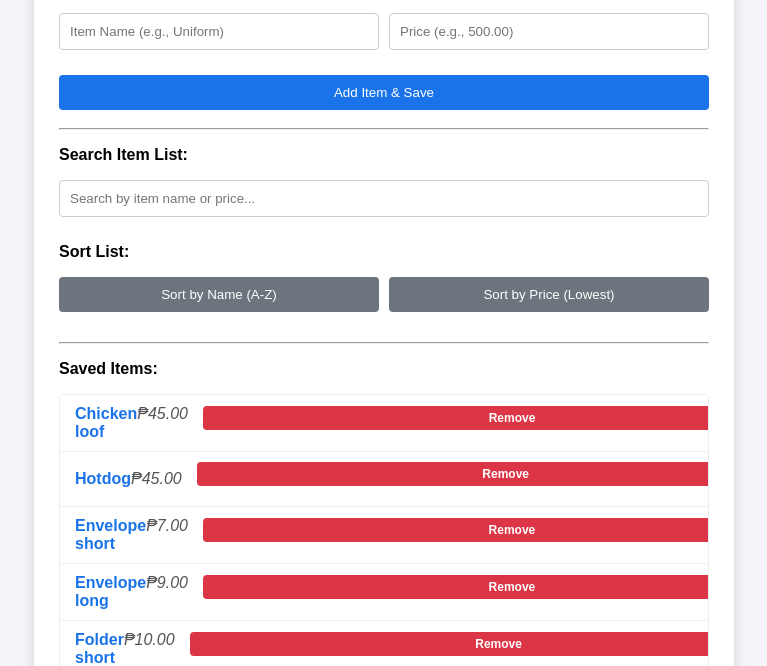
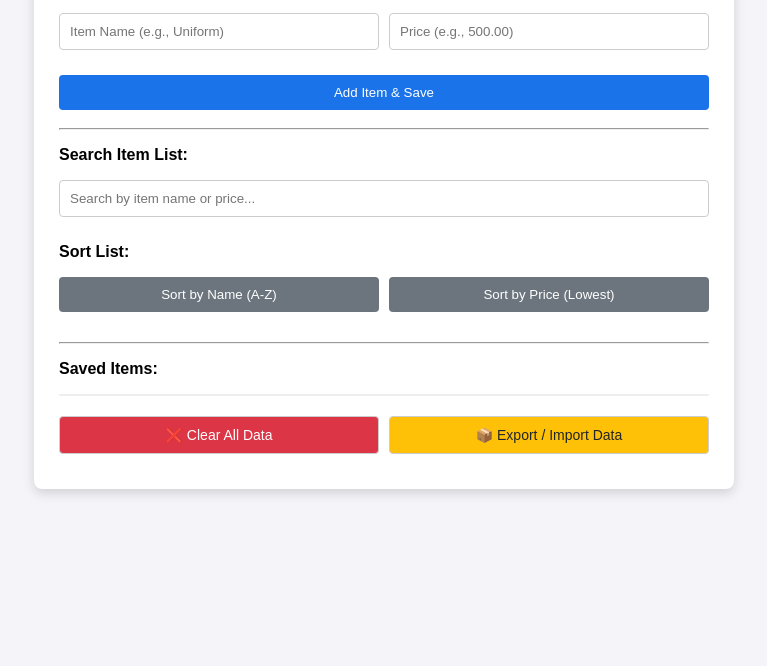
Before and after one commit to SteveJayson/List2, a plain HTML site: page index.html in a window 1280 px wide. Shown: the part 134-800 px from the top of the page, without its empty margins (256-1023 px from the left). Drawn offline with Linux system fonts and the light colour scheme.

Commit message:
Update index.html

```diff
--- a/index.html
+++ b/index.html
@@ -3,7 +3,7 @@
 <head>
     <meta charset="UTF-8">
     <meta name="viewport" content="width=device-width, initial-scale=1.0">
-    <title>Hygiene's Item List & Prices (₱) - Sortable</title>
+    <title>Hygiene's Item List & Prices (₱) - Mobile Ready</title>
     <style>
         /* Base Styles */
         body {
@@ -43,7 +43,7 @@
             width: auto;
         }
         .add-button {
-            background-color: #1a73e8; /* Blue color for add button */
+            background-color: #1a73e8;
             color: white;
             cursor: pointer;
             border: none;
@@ -53,7 +53,32 @@
         .add-button:hover {
             background-color: #1565c0;
         }
-        /* Sorting Button Group */
+        /* Management Buttons */
+        .management-buttons {
+            display: flex;
+            gap: 10px;
+            margin-top: 20px;
+        }
+        .management-buttons button {
+            flex: 1;
+            width: auto;
+            font-size: 14px;
+        }
+        .clear-btn {
+            background-color: #dc3545; /* Red for deletion */
+            color: white;
+        }
+        .clear-btn:hover {
+            background-color: #c82333;
+        }
+        .backup-btn {
+            background-color: #ffc107; /* Yellow for export/import */
+            color: #212529;
+        }
+        .backup-btn:hover {
+            background-color: #e0a800;
+        }
+        /* Sorting Button Group (Kept) */
         .sort-buttons {
             display: flex;
             gap: 10px;
@@ -70,7 +95,7 @@
             background-color: #5a6268;
         }
 
-        /* List Styles */
+        /* List Styles (Kept) */
         ul {
             list-style: none;
             padding: 0;
@@ -106,7 +131,7 @@
         .item-name {
             font-weight: bold;
             color: #1a73e8;
-            flex-basis: 70%;
+            flex-basis: 60%;
         }
         .item-price {
             font-style: italic;
@@ -114,6 +139,25 @@
             flex-basis: 30%;
             text-align: right;
             unicode-bidi: embed;
+        }
+        /* Action Buttons Group */
+        .action-group {
+            display: flex;
+            gap: 5px;
+            flex-shrink: 0;
+        }
+        .edit-btn {
+            background-color: #ffc107;
+            color: #212529;
+            border: none;
+            padding: 5px 10px;
+            border-radius: 4px;
+            font-size: 12px;
+            font-weight: bold;
+            cursor: pointer;
+        }
+        .edit-btn:hover {
+            background-color: #e0a800;
         }
         .remove-btn {
             background-color: #dc3545;
@@ -124,7 +168,6 @@
             font-size: 12px;
             font-weight: bold;
             cursor: pointer;
-            flex-shrink: 0;
         }
         .remove-btn:hover {
             background-color: #c82333;
@@ -173,6 +216,11 @@
     <p><strong>Saved Items:</strong></p>
     <ul id="itemList">
     </ul>
+
+    <div class="management-buttons">
+        <button onclick="clearAllData()" class="clear-btn">❌ Clear All Data</button>
+        <button onclick="manageBackup()" class="backup-btn">📦 Export / Import Data</button>
+    </div>
 </div>
 
 <div id="feedbackMessage">Copied!</div>
@@ -187,61 +235,6 @@
     const searchInput = document.getElementById('searchInput');
     const itemList = document.getElementById('itemList');
     const feedbackMessage = document.getElementById('feedbackMessage');
-
-    // --- INITIAL DATA LOADED FROM SCREENSHOTS ---
-    const initialItemList = [
-        // Vegetables/Produce
-        { name: "Carrots", price: "100.00" },
-        { name: "Raddish", price: "80.00" },
-        { name: "Karlang", price: "70.00" },
-        { name: "Kamote", price: "50.00" },
-        { name: "Saging kardaba", price: "25.00" },
-        { name: "Saging lakatan", price: "65.00" },
-        { name: "Saging tundan", price: "40.00" },
-        { name: "Sibuyas dahom", price: "130.00" },
-        { name: "Luy-a", price: "100.00" },
-        { name: "Atsal", price: "250.00" },
-        { name: "Pipino", price: "60.00" },
-        { name: "Sayote for 1", price: "12.00" },
-        { name: "Kalabasa", price: "50.00" },
-        { name: "Repolyo", price: "80.00" },
-        { name: "Chinese Pechay", price: "85.00" },
-        { name: "Upo", price: "60.00" },
-        { name: "Patatas", price: "150.00" },
-        { name: "Talong", price: "75.00" },
-        { name: "Paleya", price: "90.00" },
-        { name: "Patola", price: "70.00" },
-
-        // Beverages & Snacks
-        { name: "Soreso", price: "45.00" },
-        { name: "Kopiko twin blanca", price: "15.00" },
-        { name: "Kopiko brown", price: "15.00" },
-        { name: "Kopiko black", price: "15.00" },
-        { name: "Great taste", price: "15.00" },
-        { name: "Nescafe original", price: "16.00" },
-        { name: "Nescafe creamy white", price: "16.00" },
-        { name: "Nescafe creamy latte", price: "16.00" },
-        { name: "Top 3 in one", price: "16.00" },
-        { name: "Milo", price: "11.00" },
-        { name: "Pancit canton", price: "15.00" },
-        { name: "Luckyme beef & chicken", price: "12.00" },
-        { name: "Luckyme spicy labuyo", price: "15.00" },
-        { name: "Quickchow beef & chicken", price: "12.00" },
-
-        // General Goods & Other
-        { name: "Birtch tree", price: "12.00" },
-        { name: "Bearbrand swak", price: "15.00" },
-        { name: "Tableya", price: "10.00" },
-        { name: "Sugar white", price: "25.00" },
-        { name: "Sugar brown", price: "20.00" },
-        { name: "Oil", price: "27.00" },
-        { name: "Folder short", price: "10.00" },
-        { name: "Envelope long", price: "9.00" },
-        { name: "Envelope short", price: "7.00" },
-        { name: "Hotdog", price: "45.00" },
-        { name: "Chicken loof", price: "45.00" }
-    ];
-    // --- END INITIAL DATA ---
 
     // --- CORE DATA FUNCTIONS ---
 
@@ -266,7 +259,6 @@
         let numPrice = cleanPrice(priceString);
 
         if (!isNaN(numPrice)) {
-            // Use Intl.NumberFormat for proper Philippine Peso formatting (e.g., 5,000.00)
             const formatter = new Intl.NumberFormat('en-PH', {
                 style: 'currency',
                 currency: 'PHP',
@@ -274,16 +266,39 @@
             });
             return formatter.format(numPrice);
         }
-        return CURRENCY_SYMBOL + priceString.replace(/[₱$]/g, '').trim(); // Fallback
+        return CURRENCY_SYMBOL + priceString.replace(/[₱$]/g, '').trim();
     }
 
     function removeItem(indexToRemove) {
+        if (confirm("Are you sure you want to delete this item?")) {
+            let items = getSavedItems();
+            if (indexToRemove > -1 && indexToRemove < items.length) {
+                items.splice(indexToRemove, 1);
+                saveItems(items);
+                loadItems();
+            }
+        }
+    }
+
+    function editItem(indexToEdit) {
         let items = getSavedItems();
+        if (indexToEdit < 0 || indexToEdit >= items.length) return;
 
-        if (indexToRemove > -1 && indexToRemove < items.length) {
-            items.splice(indexToRemove, 1);
+        const currentItem = items[indexToEdit];
+
+        const newName = prompt(`Editing '${currentItem.name}'. Enter new Item Name:`, currentItem.name);
+        if (newName === null) return;
+
+        const newPrice = prompt(`Editing price for '${newName}'. Enter new Price:`, currentItem.price);
+        if (newPrice === null) return;
+
+        if (newName.trim() !== "" && newPrice.trim() !== "") {
+            items[indexToEdit].name = newName.trim();
+            items[indexToEdit].price = newPrice.trim();
             saveItems(items);
             loadItems();
+        } else {
+            alert("Edit cancelled. Both Item Name and Price must be entered.");
         }
     }
 
@@ -301,20 +316,17 @@
         }
     }
 
-    // --- SORTING FUNCTION ---
     function sortItems(key) {
         let items = getSavedItems();
 
         items.sort((a, b) => {
             if (key === 'name') {
-                // Sort by name alphabetically (A-Z)
                 const nameA = a.name.toUpperCase();
                 const nameB = b.name.toUpperCase();
                 if (nameA < nameB) return -1;
                 if (nameA > nameB) return 1;
                 return 0;
             } else if (key === 'price') {
-                // Sort by price numerically (Lowest to Highest)
                 const priceA = cleanPrice(a.price);
                 const priceB = cleanPrice(b.price);
                 return priceA - priceB;
@@ -322,11 +334,9 @@
             return 0;
         });
 
-        // Save the sorted list back to localStorage
         saveItems(items);
-        renderItems(items); // Render the sorted list
+        renderItems(items);
     }
-    // --- END SORTING FUNCTION ---
 
 
     function renderItems(itemsArray) {
@@ -334,9 +344,9 @@
 
         itemsArray.forEach((item, index) => {
             const listItem = document.createElement('li');
-
             const actualIndex = index;
 
+            // Item Details Span (Clickable to copy)
             const itemDetails = document.createElement('div');
             itemDetails.className = 'item-details';
             itemDetails.addEventListener('click', () => copyItemDetails(item));
@@ -352,8 +362,22 @@
             itemDetails.appendChild(nameSpan);
             itemDetails.appendChild(priceSpan);
 
+            // Action Buttons Group
+            const actionGroup = document.createElement('div');
+            actionGroup.className = 'action-group';
+
+            // Edit Button
+            const editButton = document.createElement('button');
+            editButton.textContent = 'Edit';
+            editButton.className = 'edit-btn';
+            editButton.addEventListener('click', (event) => {
+                event.stopPropagation();
+                editItem(actualIndex);
+            });
+
+            // Remove Button (Changed to Delete for clarity)
             const removeButton = document.createElement('button');
-            removeButton.textContent = 'Remove';
+            removeButton.textContent = 'Delete';
             removeButton.className = 'remove-btn';
 
             removeButton.addEventListener('click', (event) => {
@@ -361,25 +385,28 @@
                 removeItem(actualIndex);
             });
 
+            actionGroup.appendChild(editButton);
+            actionGroup.appendChild(removeButton);
+
             listItem.appendChild(itemDetails);
-            listItem.appendChild(removeButton);
+            listItem.appendChild(actionGroup);
             itemList.appendChild(listItem);
         });
     }
 
     function loadItems() {
-        let items = getSavedItems();
+        const items = getSavedItems();
 
-        // --- LOGIC TO PRE-LOAD THE INITIAL LIST ONLY IF LOCAL STORAGE IS EMPTY ---
-        if (items.length === 0) {
-            items = initialItemList;
-            // Save the initial list so it appears on subsequent visits
-            saveItems(items);
+        let displayItems = items;
+
+        // Default display: reverse the array to show newest items first,
+        // unless the array is already sorted by name/price (a crude check)
+        if (items.length > 1 && cleanPrice(items[0].price) === 0 && cleanPrice(items[1].price) === 0) {
+             // If first two prices are zero, assume it's a fresh load or unsorted and reverse it
+             // This is a simple way to default to newest-first without saving the sort state.
+             displayItems = [...items].reverse();
         }
-        // --- END PRE-LOAD LOGIC ---
-
-        // Default view: Display items newest first (last added item is at the top)
-        renderItems([...items].reverse());
+        renderItems(displayItems);
     }
 
     function addItem() {
@@ -397,7 +424,6 @@
         items.push(newItem);
         saveItems(items);
 
-        // Reload to show the newest item at the top
         loadItems();
 
         // Clear inputs
@@ -406,7 +432,6 @@
         nameInput.focus();
     }
 
-    // Search function checks both name and price
     function searchItems() {
         const filter = searchInput.value.toUpperCase();
         const items = getSavedItems();
@@ -417,11 +442,54 @@
             return nameMatch || priceMatch;
         });
 
-        // Display filtered items (reversed to show newest/closest match first)
-        renderItems([...filteredItems].reverse());
+        renderItems(filteredItems);
     }
 
-    // Listeners for 'Enter' key press
+    // --- NEW MOBILE MANAGEMENT FUNCTIONS ---
+
+    function clearAllData() {
+        if (confirm("⚠️ WARNING: This will permanently delete ALL saved items from your browser. Are you absolutely sure?")) {
+            localStorage.removeItem(STORAGE_KEY);
+            alert("List successfully cleared!");
+            loadItems();
+        }
+    }
+
+    function manageBackup() {
+        const action = prompt("Enter 'EXPORT' to copy the current data, or paste your backup data here to 'IMPORT'. (Leave empty to cancel):");
+
+        if (action === null) return; // User cancelled
+
+        if (action.toUpperCase() === 'EXPORT') {
+            const data = localStorage.getItem(STORAGE_KEY);
+            if (data) {
+                // Use the clipboard API to copy data
+                navigator.clipboard.writeText(data).then(() => {
+                    alert("✅ Data copied successfully!\n\nPaste this data into a secure note-taking app for backup.");
+                }).catch(err => {
+                    alert("Error copying data. Your browser may not support this. You can manually copy the data:\n" + data);
+                });
+            } else {
+                alert("The list is currently empty. Nothing to export.");
+            }
+        } else if (action.trim() !== '') {
+            // Treat anything pasted as potential import data
+            try {
+                const parsedData = JSON.parse(action.trim());
+                if (Array.isArray(parsedData) && parsedData.every(item => item.name && item.price)) {
+                    localStorage.setItem(STORAGE_KEY, action.trim());
+                    alert(`✅ Data imported successfully! ${parsedData.length} items loaded.`);
+                    loadItems();
+                } else {
+                    throw new Error("Invalid structure");
+                }
+            } catch (e) {
+                alert("❌ Import failed. The pasted data is corrupted or in the wrong format.");
+            }
+        }
+    }
+
+    // Listeners for 'Enter' key press (Kept)
     nameInput.addEventListener("keyup", function(event) {
         if (event.key === 'Enter') {
             event.preventDefault();
```
